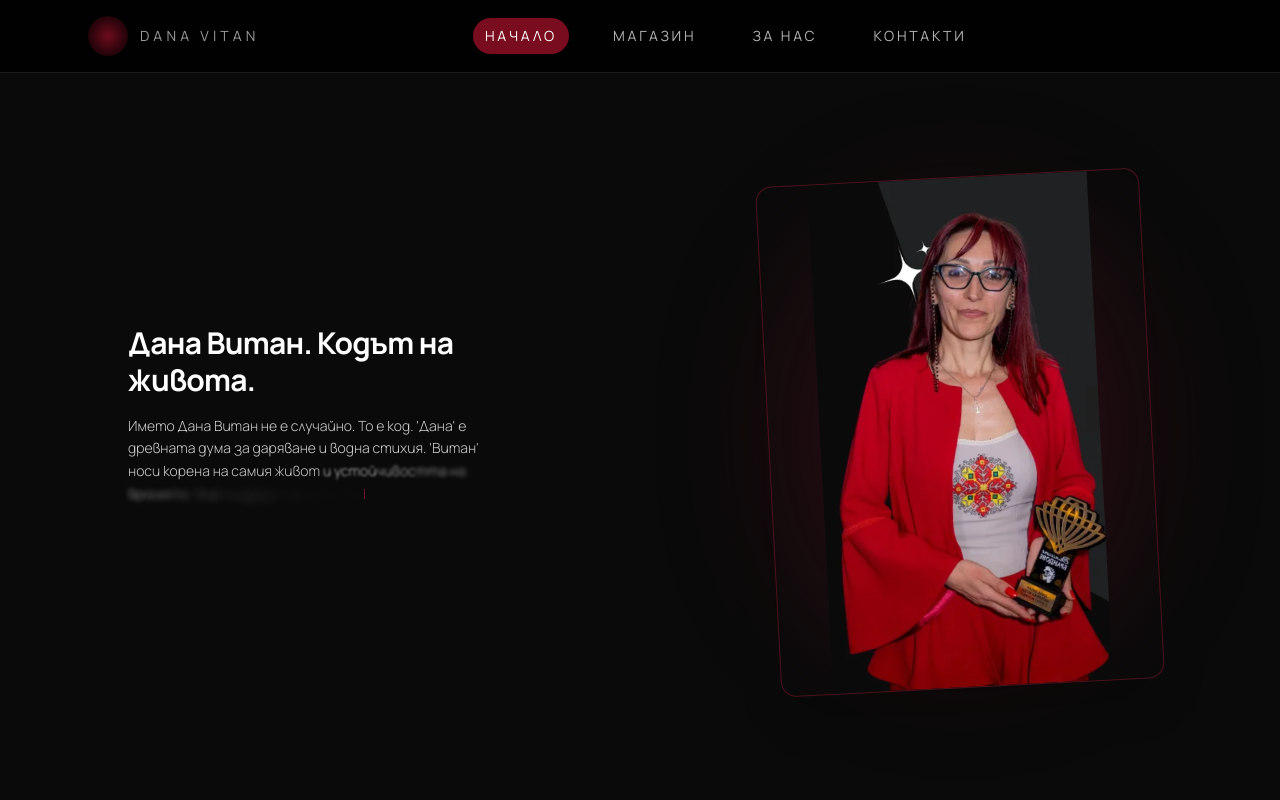
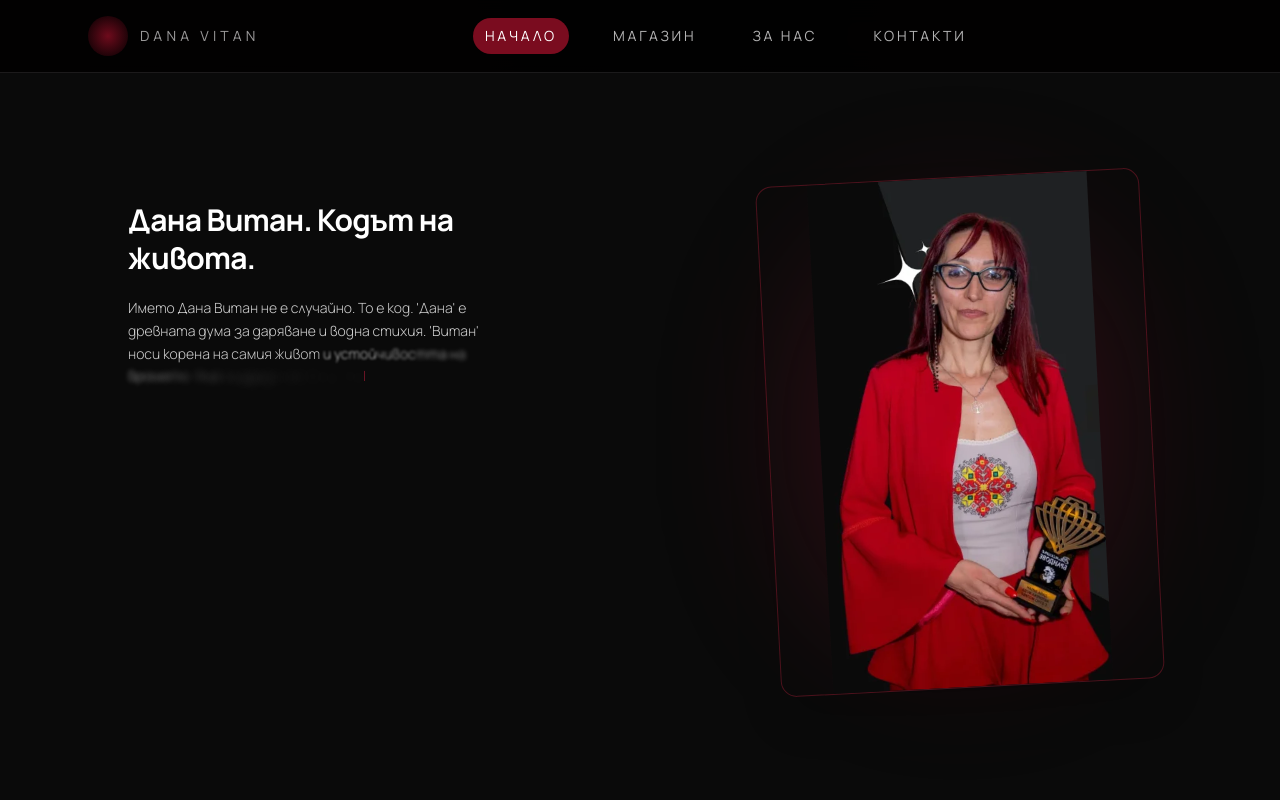
Before and after one commit to Niko5886/shopDanaVitan, a Next.js app: page / in a window 1280 px wide. Shown: the top 800 px of the page. Built offline with nearby package versions, Linux system fonts and the light colour scheme.

Commit message:
fix: (top)adjust padding and minimum height for TypewriterStory component for better layout

```diff
--- a/app/page.tsx
+++ b/app/page.tsx
@@ -22,7 +22,7 @@ export default function Home() {
           flex flex-col
           justify-center items-center
           px-8
-          py-12
+          pt-24 pb-12
           order-2 md:order-1
         ">
           <TypewriterStory />
--- a/components/TypewriterStory.tsx
+++ b/components/TypewriterStory.tsx
@@ -55,8 +55,8 @@ export default function TypewriterStory() {
   }, [titleDone]);
 
   return (
-    <div className="flex flex-col gap-4 max-w-sm w-full">
-      <h1 className="text-white text-2xl md:text-3xl font-bold leading-tight tracking-tight min-h-[3rem]">
+    <div className="flex flex-col gap-4 max-w-sm w-full min-h-[32rem]">
+      <h1 className="text-white text-2xl md:text-3xl font-bold leading-tight tracking-tight min-h-[5rem]">
         {titleChars.map(({ char, id }) => (
           <span key={id} className="char-blur-in">{char}</span>
         ))}
@@ -64,7 +64,7 @@ export default function TypewriterStory() {
       </h1>
 
       {titleDone && (
-        <p className="text-white/80 text-xs md:text-sm font-light leading-relaxed min-h-[8rem]">
+        <p className="text-white/80 text-xs md:text-sm font-light leading-relaxed min-h-[22rem]">
           {bodyChars.map(({ char, id }) => (
             <span key={id} className="char-blur-in">{char}</span>
           ))}
```
